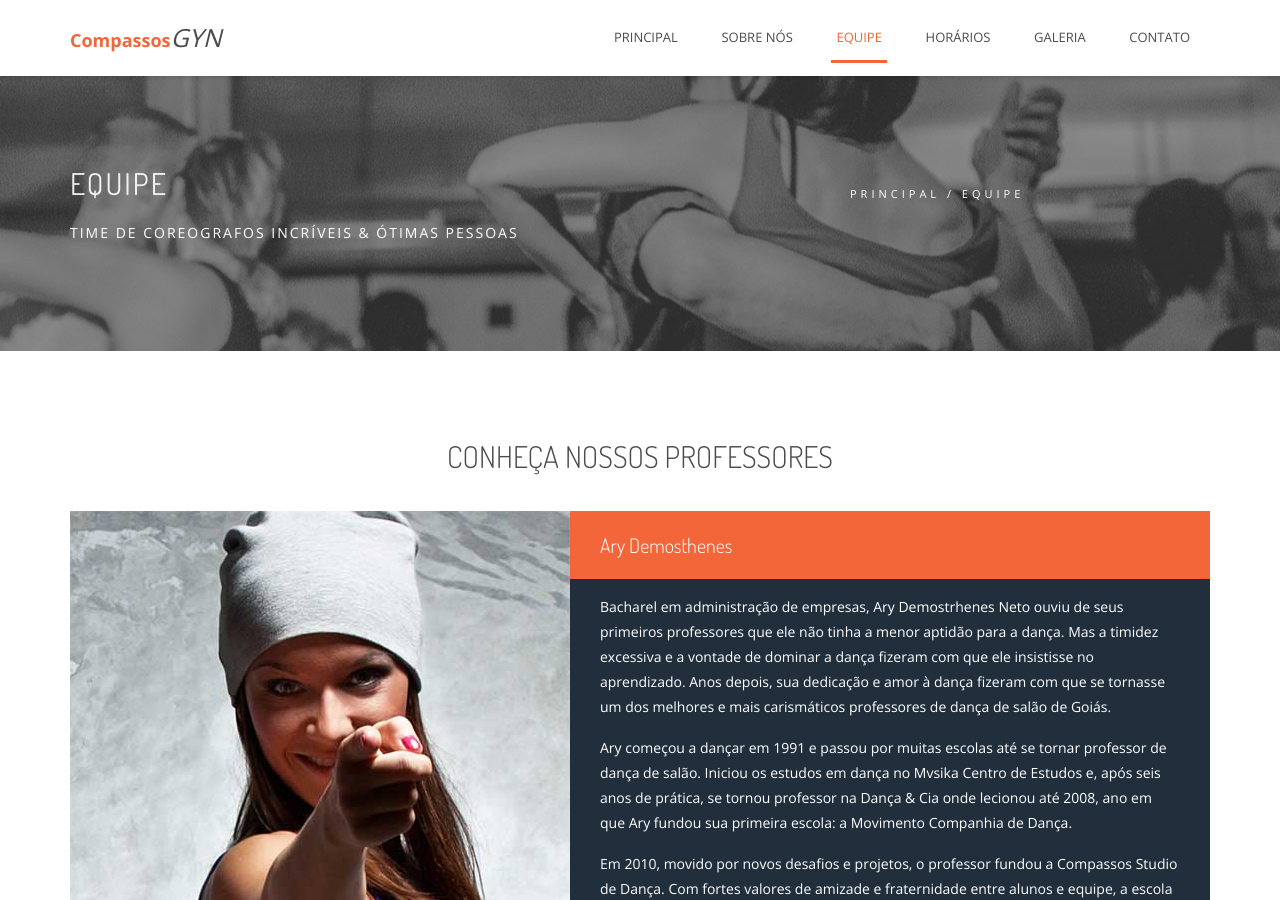
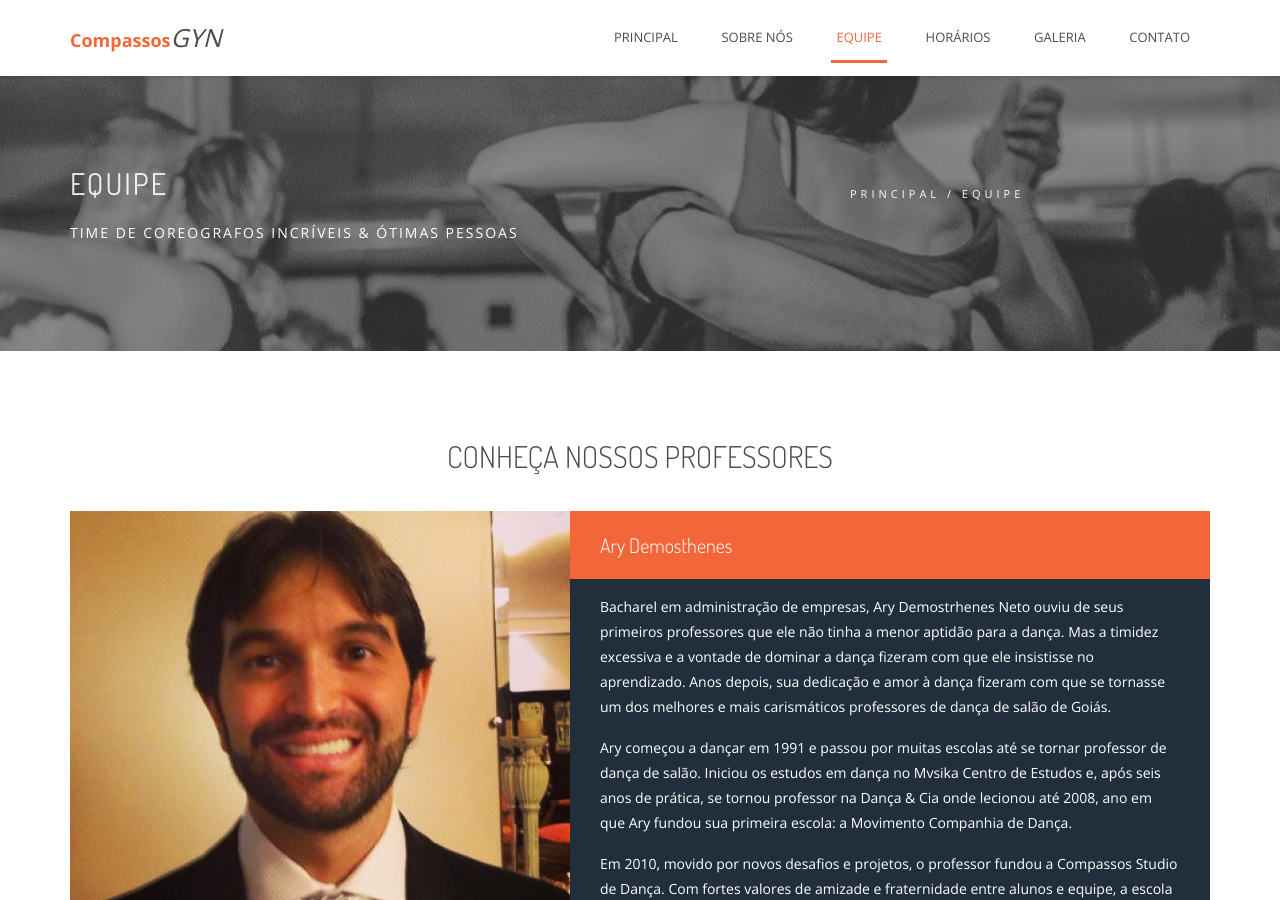
Before and after one commit to 5devmonkeys/comp, a Jekyll site: the page built from equipe.html, in a window 1280 px wide and 900 px high. Built offline with Jekyll 4.4.1, drawn with Linux system fonts in a browser that asks for light colours; some web fonts are replaced.

Commit message:
add team  photos

```diff
--- a/contato.html
+++ b/contato.html
@@ -33,16 +33,16 @@ layout: default
                 </header>
                 <p>Suspendisse pulvinar, augue ac venenatis condimentum, sem libero volutpat nibh, nec pellentesque velit pede quis nunc. Integer ante arcu, accumsan a, consectetuer eget, posuere ut, mauris. In ac felis quis tortor malesuada pretium. In hac habitasse platea dictumst curabitur nisi hac habitasse platea dictumst maecenas nec odio et ante tincidunt tempus morbi ac felis.
                 <br><br>
-                    <strong>Telefone:</strong> +12 345 678 9123
+                    <strong>Telefone:</strong> (62) 3286 -7624
                 </p>
                 <p>
-                    <strong>Email:</strong> <a href="mailto:info@company.com">info@company.com</a>
+                    <strong>Email:</strong> <a href="studiocompassos@gmail.com">studiocompassos@gmail.com</a>
                 </p>
                 <p>
                     <strong>Website: </strong><a href="./">www.company.com</a>
                 </p>
                 <p>
-                    <strong>Endereço:</strong> 4321 Your Address, Country
+                    <strong>Endereço:</strong> Rua C-116, Quadra 220 lote 1 número 569, Setor Jardim américa, Goiânia, Goiás.
                 </p>
                  <div class="social-mid">
                     <a href="#"><i class="fa fa-facebook"></i></a>
--- a/equipe.html
+++ b/equipe.html
@@ -34,7 +34,7 @@ layout: default
                 <div class="col-sm-12">
                     <div class="classes media class_desc">
                         <a href="#" class="pull-left">
-                            <img src="example/team/02.jpg" alt="image01" class="media-object">
+                            <img src="img/team/ary_demosthenes_2.jpg" alt="image01" class="media-object">
                         </a>
 
                         <div class="media-body">
@@ -59,7 +59,7 @@ layout: default
                 <div class="col-sm-12">
                     <div class="classes media class_desc">
                         <a href="#" class="pull-left">
-                            <img src="example/team/02.jpg" alt="image01" class="media-object">
+                            <img src="img/team/Giovanna_Leoni_2.jpg" alt="image01" class="media-object">
                         </a>
 
                         <div class="media-body">
@@ -81,7 +81,7 @@ layout: default
                 <div class="col-sm-12">
                     <div class="classes media class_desc">
                         <a href="#" class="pull-left">
-                            <img src="example/team/02.jpg" alt="image01" class="media-object">
+                            <img src="img/team/Leandro_Matos_2.jpg" alt="image01" class="media-object">
                         </a>
 
                         <div class="media-body">
@@ -102,7 +102,7 @@ layout: default
                 <div class="col-sm-12">
                     <div class="classes media class_desc">
                         <a href="#" class="pull-left">
-                            <img src="example/team/02.jpg" alt="image01" class="media-object">
+                            <img src="img/team/Mariana_Rabelo_2.jpg" alt="image01" class="media-object">
                         </a>
 
                         <div class="media-body">
@@ -123,7 +123,7 @@ layout: default
                 <div class="col-sm-12">
                     <div class="classes media class_desc">
                         <a href="#" class="pull-left">
-                            <img src="example/team/02.jpg" alt="image01" class="media-object">
+                            <img src="img/team/Rafael_Rabelo_2.jpg" alt="image01" class="media-object">
                         </a>
 
                         <div class="media-body">
@@ -143,7 +143,7 @@ layout: default
                 <div class="col-sm-12">
                     <div class="classes media class_desc">
                         <a href="#" class="pull-left">
-                            <img src="example/team/02.jpg" alt="image01" class="media-object">
+                            <img src="img/team/Renata_Ferreira_2.jpg" alt="image01" class="media-object">
                         </a>
 
                         <div class="media-body">
@@ -163,7 +163,7 @@ layout: default
                 <div class="col-sm-12">
                     <div class="classes media class_desc">
                         <a href="#" class="pull-left">
-                            <img src="example/team/02.jpg" alt="image01" class="media-object">
+                            <img src="img/team/Thaynara_Santiago_2.jpg" alt="image01" class="media-object">
                         </a>
 
                         <div class="media-body">
```
Also changed, not shown: img/team/Giovanna_Leoni_1.jpg (added), img/team/Giovanna_Leoni_2.jpg (added), img/team/Leandro_Matos_1.jpg (added), img/team/Leandro_Matos_2.jpg (added), img/team/Leandro_Matos_3.jpg (added), img/team/Mariana_Rabelo_1.jpg (added), img/team/Mariana_Rabelo_2.jpg (added), img/team/Rafael_Rabelo_1.jpg (added), img/team/Rafael_Rabelo_2.jpg (added), img/team/Renata_Ferreira_1.jpg (added), img/team/Renata_Ferreira_2.jpg (added), img/team/Thaynara_Santiago_1.jpg (added), img/team/Thaynara_Santiago_2.jpg (added), img/team/ary_demosthenes_1.jpeg (added), 1 more files.
